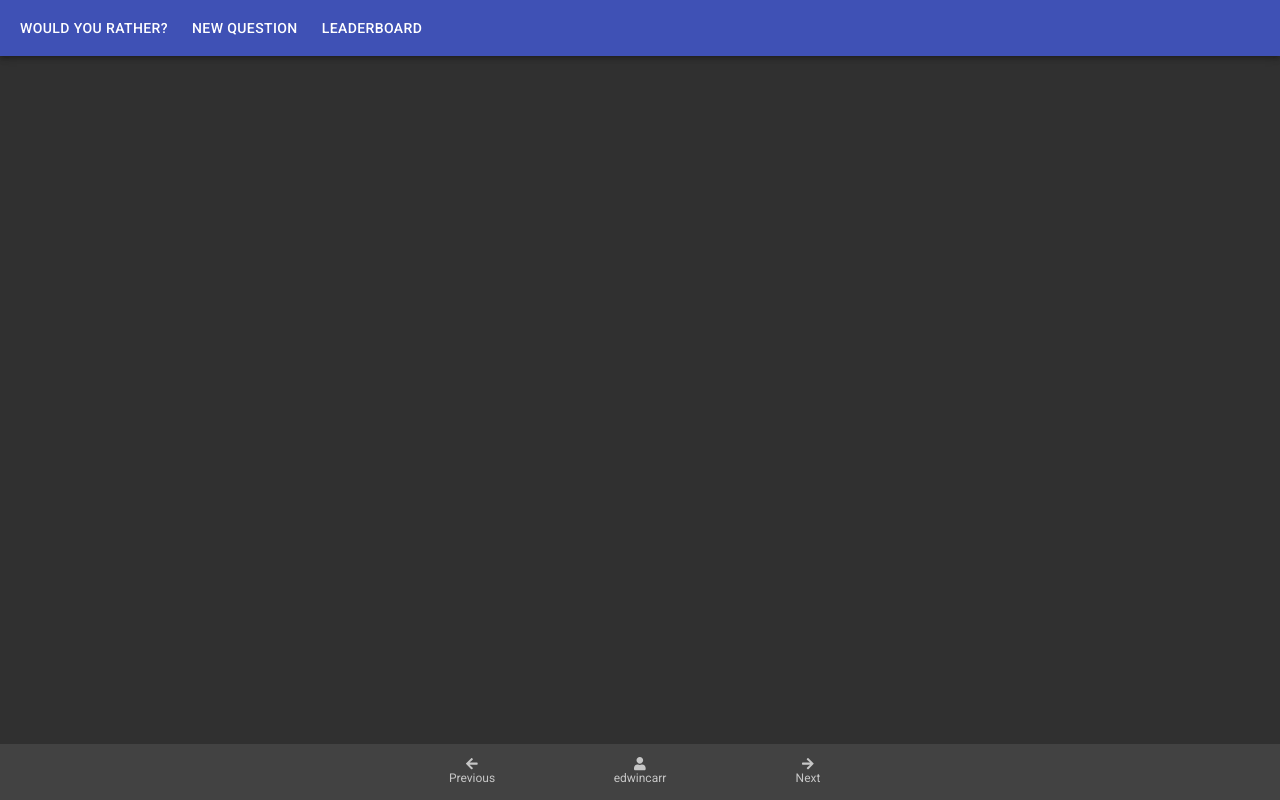
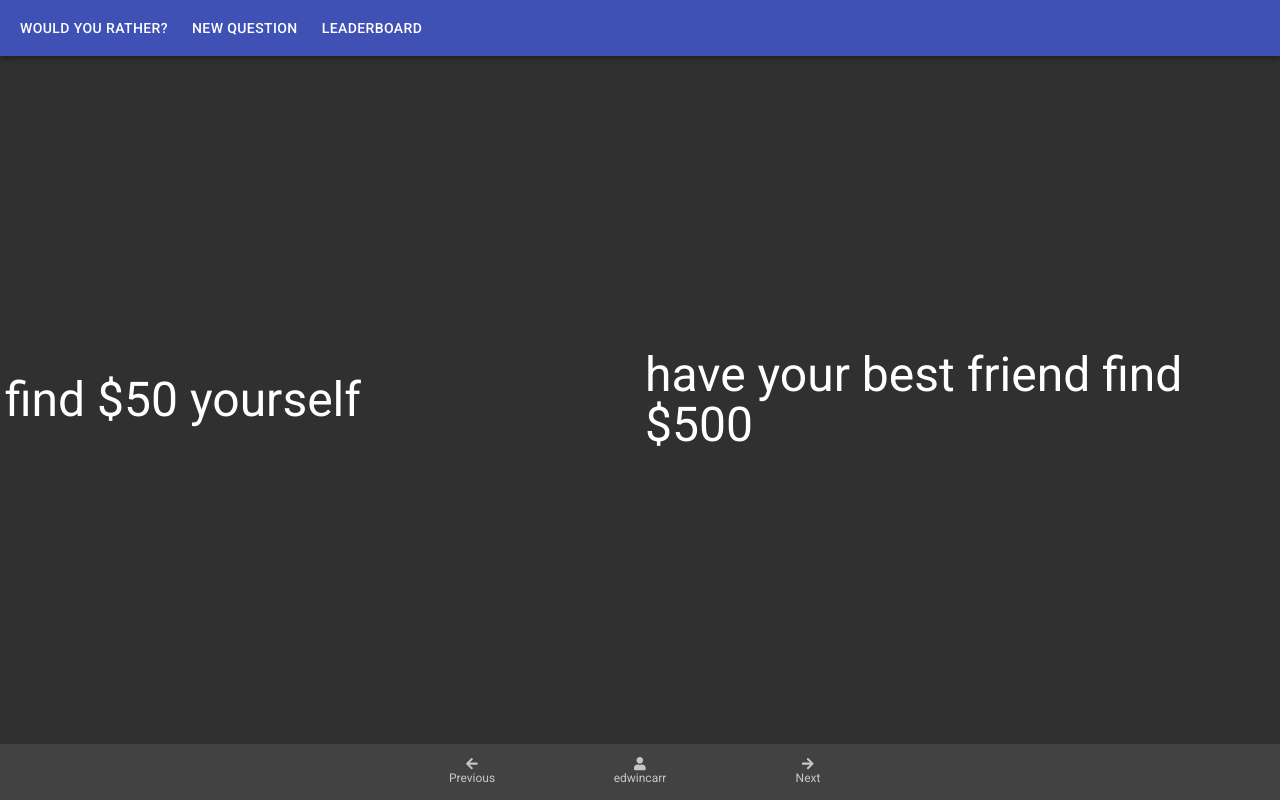
Before and after one commit to Flixbox/would-you-rather, a React (Create React App) app: page /#/ in a window 1280 px wide. Both pictures are taken after a click on the button "CATHERINE GREGORY". Built offline with nearby package versions, Linux system fonts and the light colour scheme.

Commit message:
feat: added option text

```diff
--- /dev/null
+++ b/src/components/Option.js
@@ -0,0 +1,51 @@
+import React, { Component, Fragment } from 'react'
+import { connect } from 'react-redux'
+import { handleRetrieveNewQuestion } from '../actions/questions'
+
+import { navHeight } from '../helpers/theme'
+import classNames from 'classnames'
+import { withStyles } from '@material-ui/core/styles'
+import {
+    Typography,
+    Button,
+    Avatar,
+    Grid,
+    BottomNavigation,
+    BottomNavigationAction,
+} from '@material-ui/core'
+
+import { FontAwesomeIcon } from '@fortawesome/react-fontawesome'
+import { faArrowRight, faArrowLeft, faUser } from '@fortawesome/free-solid-svg-icons'
+
+const styles = {
+    main: {
+        flex: '1 0 auto',
+        width: '50%',
+        height: `100%`,
+        padding: '5px',
+    },
+}
+
+class Option extends Component {
+    render() {
+        const { classes, questions, text, votes } = this.props
+        return (
+            <Grid container className={classes.main} alignContent="center">
+                <Grid item xs={12}>
+                    <Typography variant="h3">{text}</Typography>
+                </Grid>
+            </Grid>
+        )
+    }
+}
+
+function mapStateToProps({ authedUser, questions, currentQuestion }) {
+    return {
+        authedUser,
+        questions,
+    }
+}
+
+const StyledOption = withStyles(styles)(Option)
+
+export default connect(mapStateToProps)(StyledOption)
--- a/src/views/CurrentQuestion.js
+++ b/src/views/CurrentQuestion.js
@@ -1,6 +1,8 @@
 import React, { Component, Fragment } from 'react'
 import { connect } from 'react-redux'
 import { handleRetrieveNewQuestion } from '../actions/questions'
+
+import Option from '../components/Option'
 
 import { navHeight } from '../helpers/theme'
 import classNames from 'classnames'
@@ -60,8 +62,8 @@ class CurrentQuestion extends Component {
         return (
             <Fragment>
                 <Grid container className={classes.main}>
-                    <div className={classNames(classes.option, classes.optionOne)} />
-                    <div className={classNames(classes.option, classes.optionTwo)} />
+                    <Option {...optionOne} />
+                    <Option {...optionTwo} />
                 </Grid>
                 <BottomNavigation showLabels>
                     <BottomNavigationAction
```
